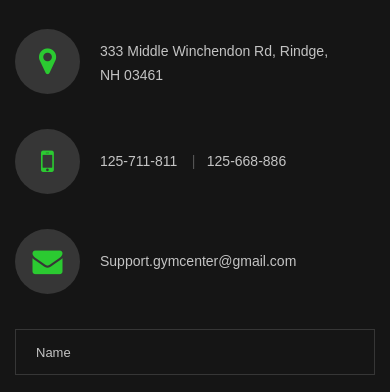
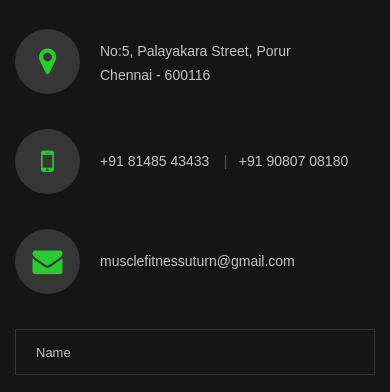
Before and after one commit to Manisha3696/react5pm, a plain HTML site: page contact.html in a window 390 px wide. Shown: the part 676-1068 px from the top of the page. Drawn offline with nearby package versions, Linux system fonts and the light colour scheme; a web font is replaced by a local one.

```diff
--- a/contact.html
+++ b/contact.html
@@ -151,18 +151,18 @@
                     <div class="contact-widget">
                         <div class="cw-text">
                             <i class="fa fa-map-marker"></i>
-                            <p>333 Middle Winchendon Rd, Rindge,<br/> NH 03461</p>
+                            <p>No:5, Palayakara Street, Porur<br/> Chennai - 600116</p>
                         </div>
                         <div class="cw-text">
                             <i class="fa fa-mobile"></i>
                             <ul>
-                                <li>125-711-811</li>
-                                <li>125-668-886</li>
+                                <li>+91 81485 43433</li>
+                                <li>+91 90807 08180</li>
                             </ul>
                         </div>
                         <div class="cw-text email">
                             <i class="fa fa-envelope"></i>
-                            <p>Support.gymcenter@gmail.com</p>
+                            <p>musclefitnessuturn@gmail.com</p>
                         </div>
                     </div>
                 </div>
@@ -179,9 +179,8 @@
                 </div>
             </div>
             <div class="map">
-                <iframe
-                    src="https://www.google.com/maps/embed?pb=!1m18!1m12!1m3!1d12087.069761554938!2d-74.2175599360452!3d40.767139456514954!2m3!1f0!2f0!3f0!3m2!1i1024!2i768!4f13.1!3m3!1m2!1s0x89c254b5958982c3%3A0xb6ab3931055a2612!2sEast%20Orange%2C%20NJ%2C%20USA!5e0!3m2!1sen!2sbd!4v1581710470843!5m2!1sen!2sbd"
-                    height="550" style="border:0;" allowfullscreen=""></iframe>
+
+                    <iframe src="https://www.google.com/maps/embed?pb=!1m18!1m12!1m3!1d15547.87808726614!2d80.15462815000001!3d13.037612!2m3!1f0!2f0!3f0!3m2!1i1024!2i768!4f13.1!3m3!1m2!1s0x3a52611b90488f51%3A0x9665a1353b333074!2sPorur%2C%20Chennai%2C%20Tamil%20Nadu!5e0!3m2!1sen!2sin!4v1734890295022!5m2!1sen!2sin"  height="550" style="border:0;" allowfullscreen=""  ></iframe>
             </div>
         </div>
     </section>
```
